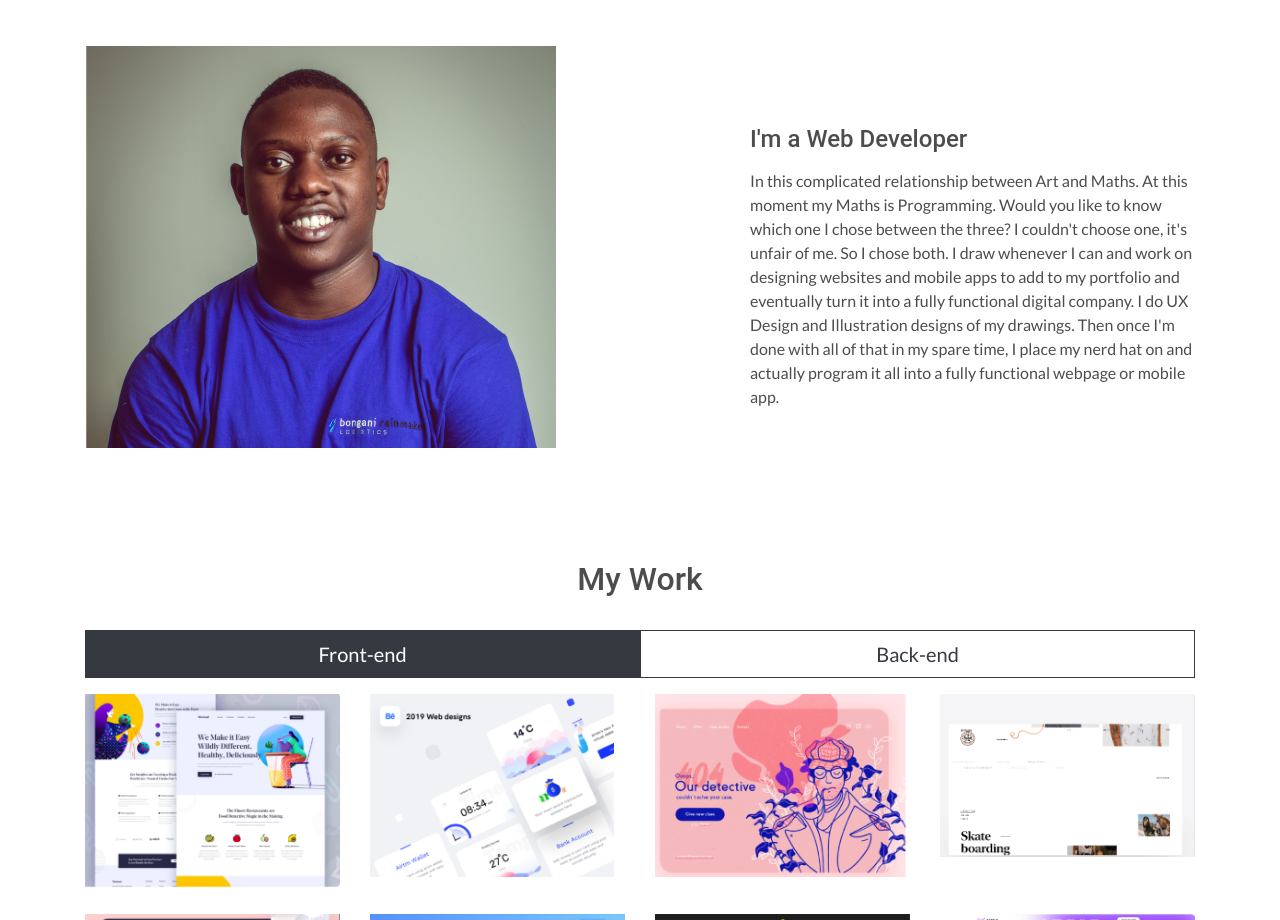
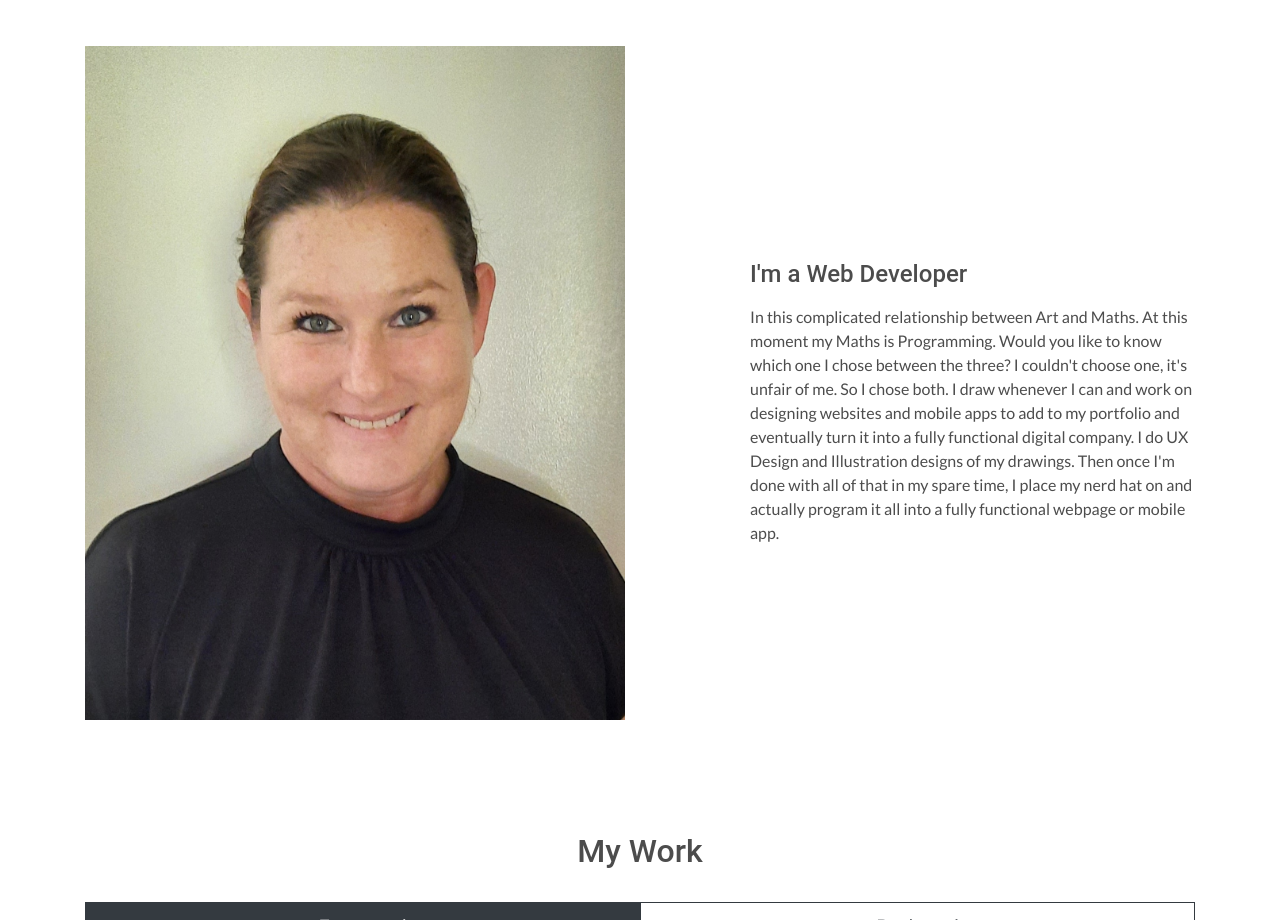
Before and after one commit to natasha1865/CodeSpace-Edu-resumeProject, a plain HTML site: page index.html in a window 1280 px wide. Shown: the part 802-1722 px from the top of the page. Drawn offline with nearby package versions, Linux system fonts and the light colour scheme.

Commit message:
Update index.html
change profile pic

```diff
--- a/index.html
+++ b/index.html
@@ -72,7 +72,7 @@
           <!-- Self Image -->
           <div class="col-lg-6 mb-5 " data-aos="fade-up" data-aos-delay="">
             <figure class="aboutMe">
-            <img src="./assets/images/profile.png" alt="meImage" class="img-fluid">
+            <img src="./assets/images/me.jpg" alt="meImage" class="img-fluid">
             </figure>
           </div>
 
```
